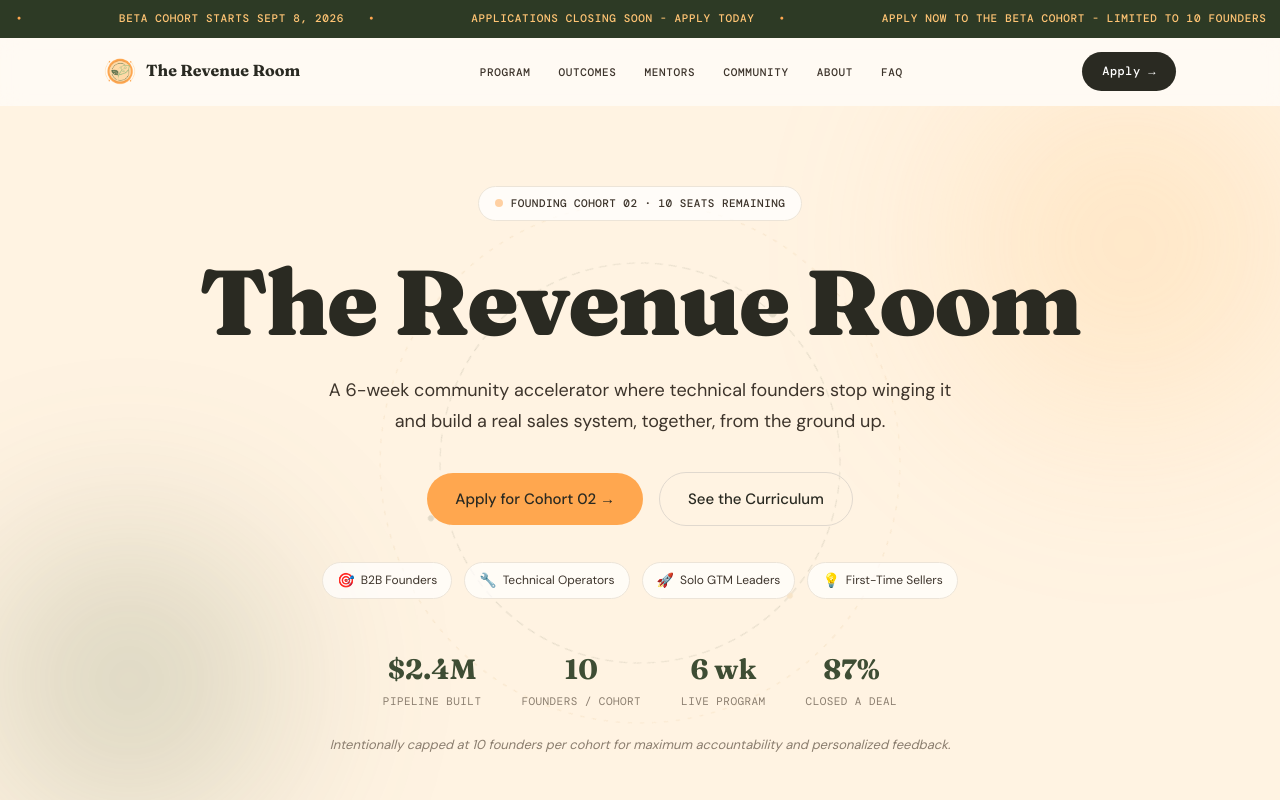
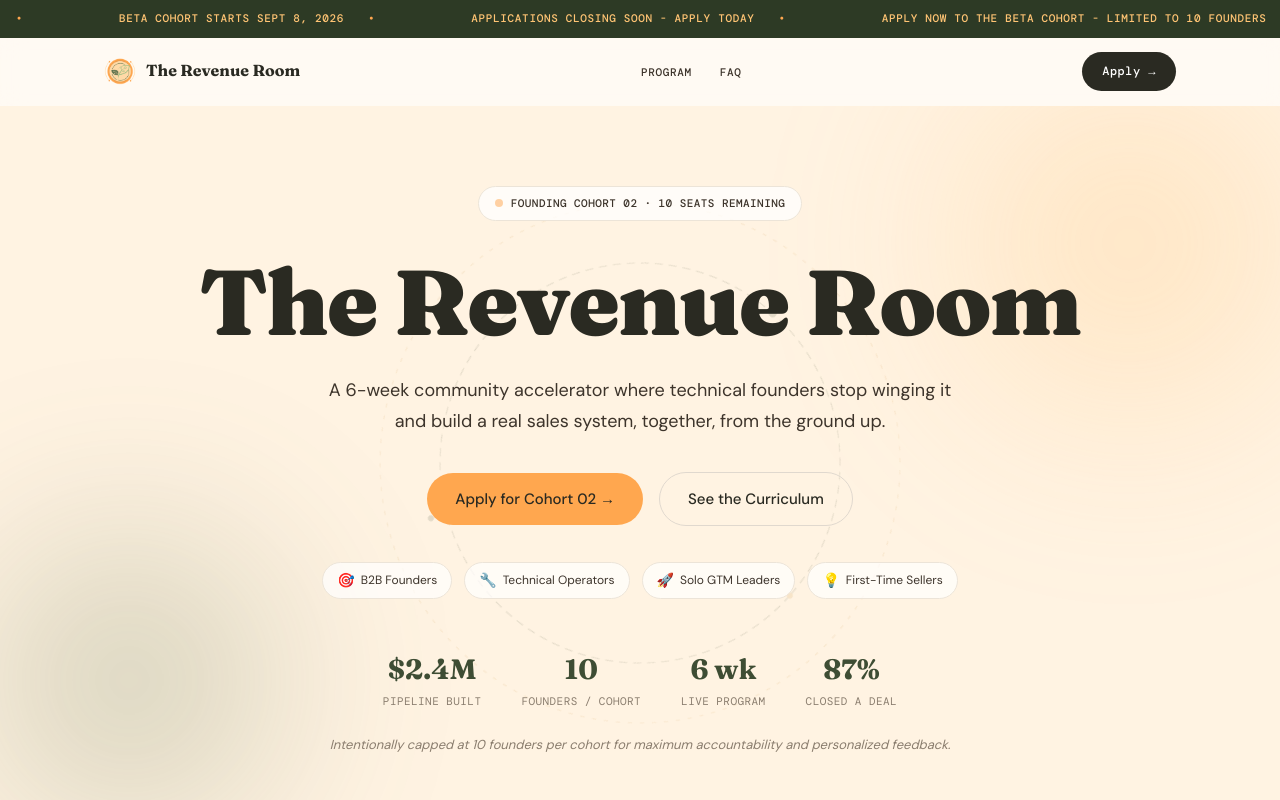
Before and after one commit to irsaliendraDF/TheRevenueRoomLanding, a React (Vite) app: page / in a window 1280 px wide. Shown: the top 800 px of the page. Built offline with nearby package versions, Linux system fonts and the light colour scheme.

Commit message:
Hide Outcomes, Mentors, Community sections and remove About from nav

```diff
--- a/src/App.tsx
+++ b/src/App.tsx
@@ -176,10 +176,12 @@ function App() {
           </a>
           <ul className="nav-links">
             <li><a href="#program" onClick={(e) => { e.preventDefault(); scrollTo('program') }}>Program</a></li>
+            {/* Hidden until content is ready
             <li><a href="#outcomes" onClick={(e) => { e.preventDefault(); scrollTo('outcomes') }}>Outcomes</a></li>
             <li><a href="#mentors" onClick={(e) => { e.preventDefault(); scrollTo('mentors') }}>Mentors</a></li>
             <li><a href="#community" onClick={(e) => { e.preventDefault(); scrollTo('community') }}>Community</a></li>
             <li><a href="#about" onClick={(e) => { e.preventDefault(); scrollTo('about') }}>About</a></li>
+            */}
             <li><a href="#faq" onClick={(e) => { e.preventDefault(); scrollTo('faq') }}>FAQ</a></li>
           </ul>
           <a href="#apply" className="nav-cta" onClick={(e) => { e.preventDefault(); scrollTo('apply') }}>Apply &rarr;</a>
@@ -457,8 +459,8 @@ function App() {
         </div>
       </section>
 
-      {/* Outcomes */}
-      <section className="outcomes" id="outcomes">
+      {/* Outcomes - hidden until content ready */}
+      <section className="outcomes" id="outcomes" style={{ display: 'none' }}>
         <div className="container">
           <p className="eyebrow text-center">Cohort 01 &middot; Real numbers from real founders</p>
           <h2 className="text-center" style={{ fontSize: 'clamp(28px, 3.5vw, 40px)', fontWeight: 700 }}>What founders walked out with.</h2>
@@ -517,8 +519,8 @@ function App() {
         </div>
       </section>
 
-      {/* Mentors */}
-      <section className="mentors" id="mentors">
+      {/* Mentors - hidden until content ready */}
+      <section className="mentors" id="mentors" style={{ display: 'none' }}>
         <div className="container">
           <p className="eyebrow text-center">Your Mentors</p>
           <h2 className="text-center" style={{ fontSize: 'clamp(28px, 3.5vw, 40px)', fontWeight: 700 }}>People who've built what you're building.</h2>
@@ -536,8 +538,8 @@ function App() {
         </div>
       </section>
 
-      {/* Community */}
-      <section className="community" id="community">
+      {/* Community - hidden until content ready */}
+      <section className="community" id="community" style={{ display: 'none' }}>
         <div className="container">
           <p className="eyebrow text-center">Beyond the Sessions</p>
           <h2 className="text-center" style={{ fontSize: 'clamp(28px, 3.5vw, 40px)', fontWeight: 700 }}>You're not doing this alone.</h2>
```
